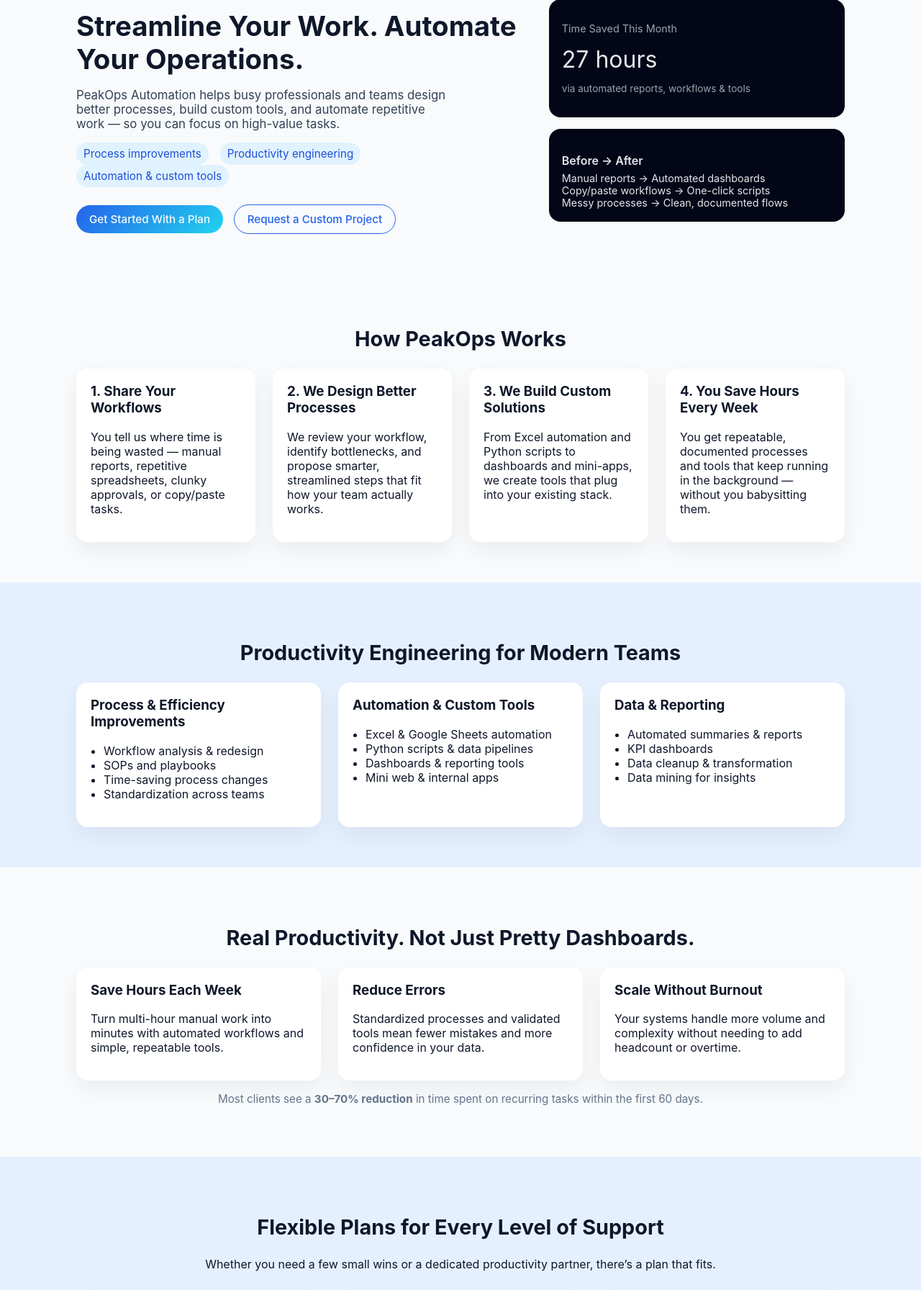
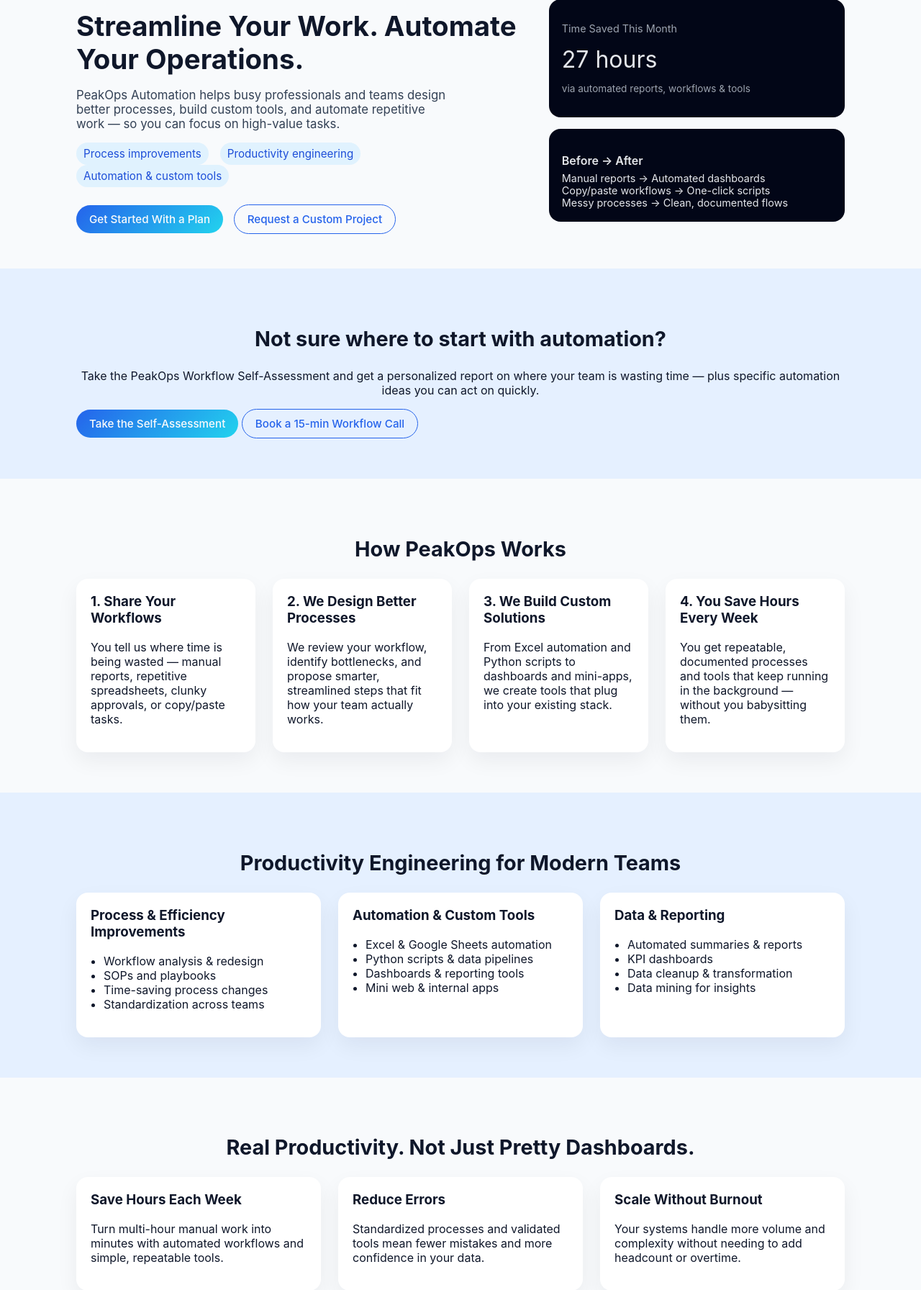
Before and after one commit to ericsjaffe/peakops_automation, a Flask app: page / in a window 1280 px wide. Shown: the part 147-1939 px from the top of the page at 72% size. Run offline with Flask 3, Linux system fonts and the light colour scheme.

Commit message:
Update index.html

```diff
--- a/templates/index.html
+++ b/templates/index.html
@@ -62,8 +62,6 @@ PeakOps Automation helps busy professionals and teams design better workflows, b
   </script>
 {% endblock %}
 
-{# keep your existing {% block content %} and rest of the page as-is #}
-
 
 {% block content %}
 <section class="hero">
@@ -98,6 +96,25 @@ PeakOps Automation helps busy professionals and teams design better workflows, b
           <li>Messy processes → Clean, documented flows</li>
         </ul>
       </div>
+    </div>
+  </div>
+</section>
+
+{# New CTA section for Self Assessment + Call #}
+<section class="section alt">
+  <div class="container cta-section">
+    <h2 class="section-title">Not sure where to start with automation?</h2>
+    <p class="center">
+      Take the PeakOps Workflow Self-Assessment and get a personalized report on
+      where your team is wasting time — plus specific automation ideas you can act on quickly.
+    </p>
+    <div class="cta-buttons">
+      <a href="{{ url_for('self_assessment') }}" class="btn btn-primary">
+        Take the Self-Assessment
+      </a>
+      <a href="https://your-calendly-link-here" class="btn btn-secondary">
+        Book a 15-min Workflow Call
+      </a>
     </div>
   </div>
 </section>
```
